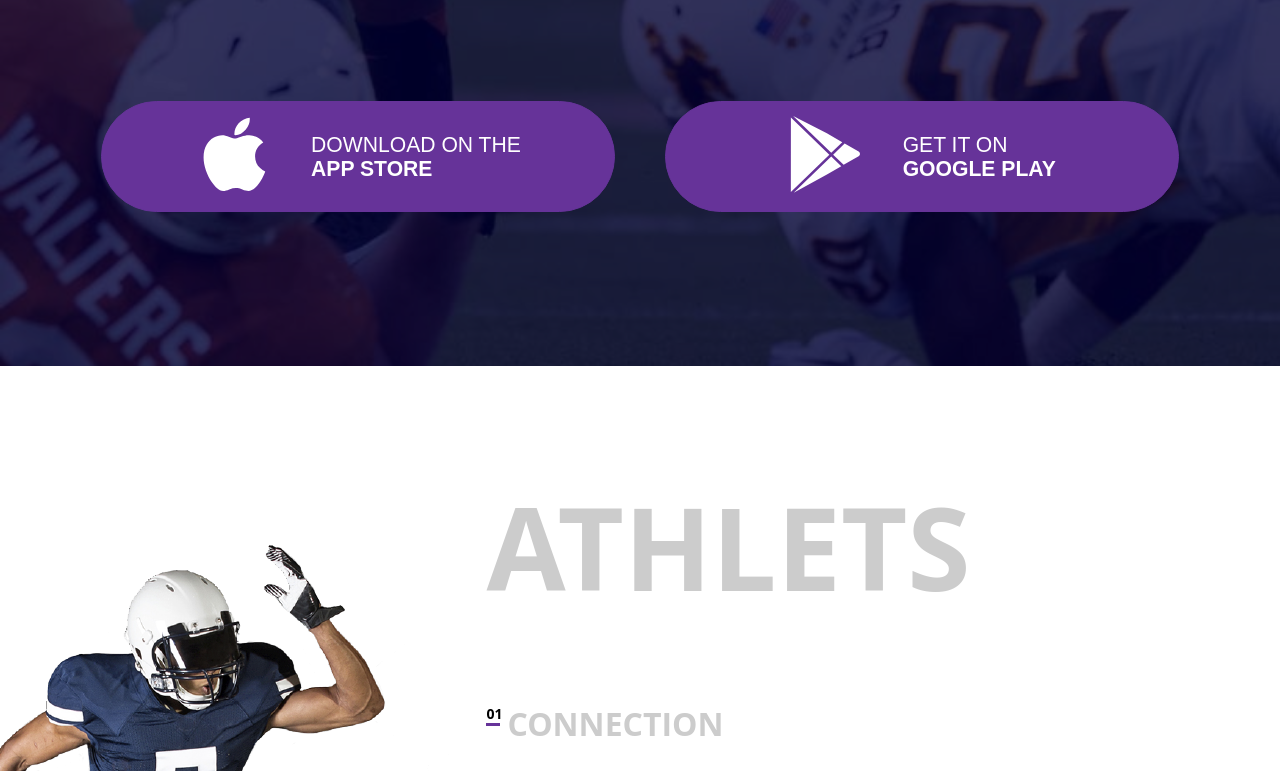
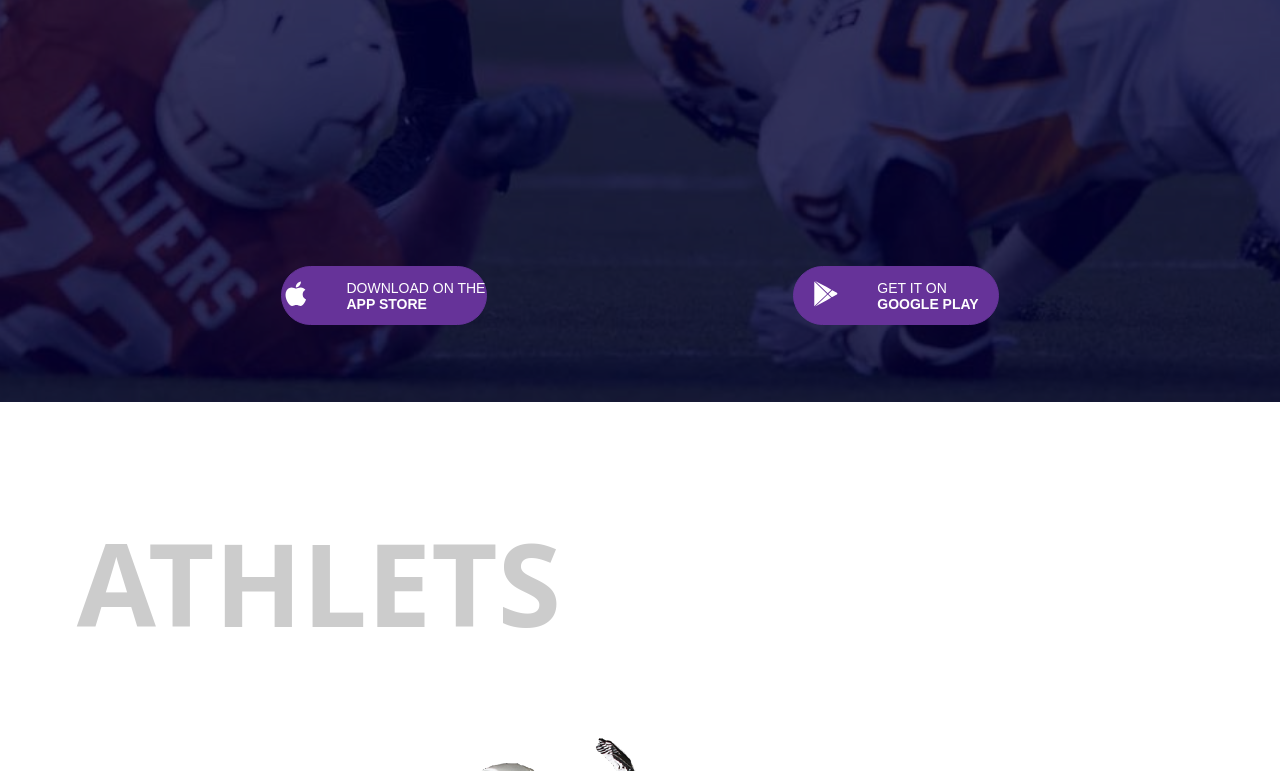
Before and after one commit to MarinaOsborne/mq-diplom, a plain HTML site: page index.html in a window 1280 px wide. Shown: the part 1026-1797 px from the top of the page. Drawn offline with Linux system fonts and the light colour scheme.

Commit message:
Add files via upload

```diff
--- a/css/style.css
+++ b/css/style.css
@@ -296,7 +296,7 @@
     z-index: 2;
 }
 
-@media (min-width: 768px) {
+@media (min-width: 641px) and (max-width: 960px) {
 .header {
     padding-top: 5%;
 }
@@ -412,6 +412,41 @@
 }
 
 
+}
 
 
+
+@media (min-width: 961px) and (max-width: 1920px) {
+.header {
+    background-image: url(../images/football_1920.jpg);
+    padding-top: 2%;
+    padding-left: 10%;
+    padding-right: 10%;
+    padding-bottom: 6%;
 }
+.logo {
+    width: 10%;
+}
+
+.buttons {
+    display: flex;
+    justify-content: space-around;
+    margin-top: 11%;
+}
+.app_btn {
+    width: 16vw;
+    justify-content: center;
+    padding-left: 0;
+}
+.app_text_container {
+    padding-top: 6%;
+    padding-bottom: 6%;
+
+}
+.app_text {
+    font-size: 14px;
+}
+.app_icon {
+    width: 2vw;
+}
+}
--- a/index.html
+++ b/index.html
@@ -56,7 +56,7 @@
     <div class="article_name">Athlets</div>
     <div class="athlets_img-container">
       <picture>
-        <source media="(min-width: 768px)"
+        <source media="(min-width: 641px)"
         srcset="images/footballer_497.png">
         <img src="images\footballer_192.png" alt="Footballer">
       </picture>
@@ -86,7 +86,7 @@
   <div class="article_name article_name_players">Players</div>
     <div class="players_img-container players_img_players">
       <picture>
-        <source media="(min-width: 768px)"
+        <source media="(min-width: 641px)"
         srcset="images/basketballer_436.png">
         <img src="images\basketballer_302.png" alt="Players">
       </picture>
@@ -118,7 +118,7 @@
     <div class="tips_img_box">
       <picture>
         <source
-        media="(min-width: 768px)"
+        media="(min-width: 641px)"
         srcset="images\be-active_960.jpg">
         <img src="images\be-active_640.jpg" class="tips_img" alt="Be active">
         </picture>
@@ -137,7 +137,7 @@
     <div class="tips_img_box">
       <picture>
         <source
-        media="(min-width: 768px)"
+        media="(min-width: 641px)"
         srcset="images\find-contact_960.jpg">
         <img src="images\find-contact_640.jpg" class="tips_img" alt="Be active">
         </picture>
```
